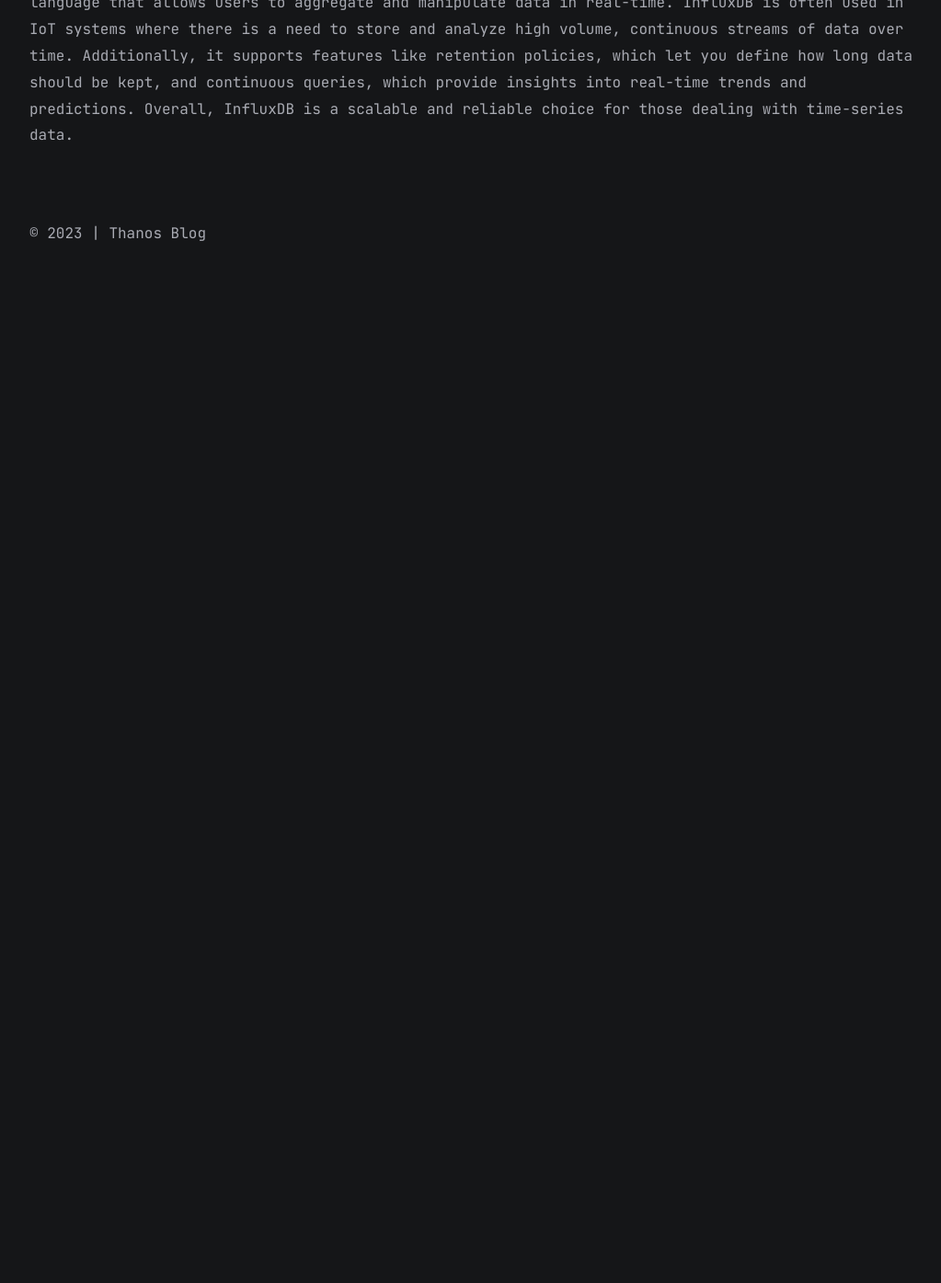
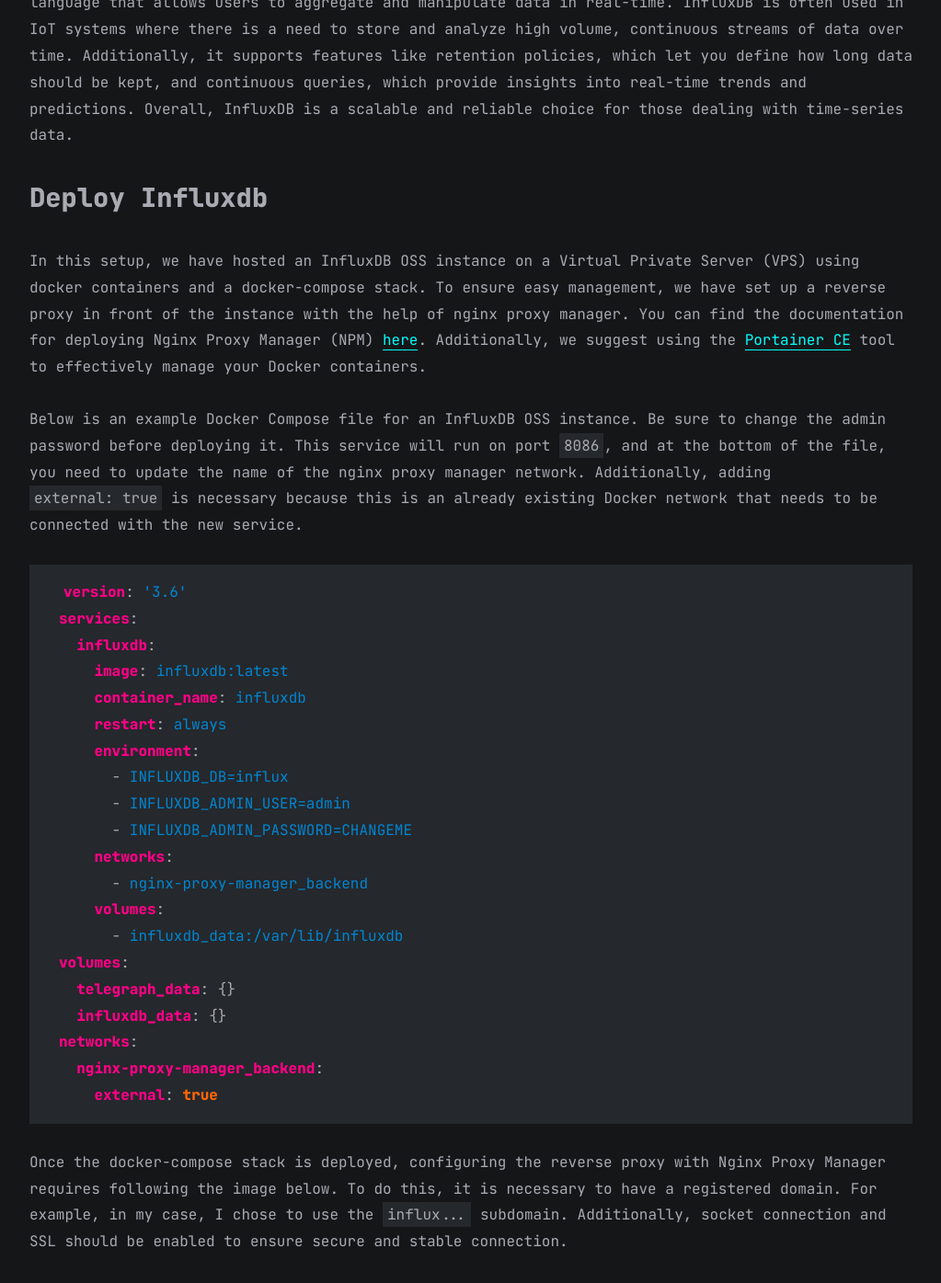
Before and after one commit to sharadcodes/jekyll-theme-serial-programmer, a Jekyll site: the page built from all_collections/_posts/2023-03-22-influxdb-haos-replicate-data.md, in a window 1280 px wide and 1400 px high, scrolled down 1196 px. Shown: the top 1395 px of the window at 92% size, without its empty margins (128-1151 px from the left). Built offline with Jekyll 4.4.1, drawn with Linux system fonts in a browser that asks for light colours; comment, search, counter and statistics services are not loaded; before the commit the page ends 1530 px from its top, so only the background shows below that.

Commit message:
Add: some content in "Run Home Assistant with influxdb and replication" article

````diff
--- a/all_collections/_posts/2023-03-22-influxdb-haos-replicate-data.md
+++ b/all_collections/_posts/2023-03-22-influxdb-haos-replicate-data.md
@@ -14,3 +14,36 @@ As the world becomes increasingly connected through IoT, the need for reliable d
 Home Assistant is an open-source home automation platform that allows users to connect and control a wide range of smart devices from various manufacturers. It enables users to set up automated routines, control their devices through voice assistants like Amazon Alexa or Google Assistant, and access the platform via a web interface or mobile app. Home Assistant also offers advanced features such as data scraping, machine learning, and custom integrations with third-party services. Overall, it is a powerful tool that allows users to create a personalized and integrated smart home experience.
 
 InfluxDB is a popular open-source time-series database designed for storing and querying large amounts of timestamped data such as metrics, events, and IoT sensor data. It has a powerful query language that allows users to aggregate and manipulate data in real-time. InfluxDB is often used in IoT systems where there is a need to store and analyze high volume, continuous streams of data over time. Additionally, it supports features like retention policies, which let you define how long data should be kept, and continuous queries, which provide insights into real-time trends and predictions. Overall, InfluxDB is a scalable and reliable choice for those dealing with time-series data.
+
+## Deploy Influxdb
+
+In this setup, we have hosted an InfluxDB OSS instance on a Virtual Private Server (VPS) using docker containers and a docker-compose stack. To ensure easy management, we have set up a reverse proxy in front of the instance with the help of nginx proxy manager. You can find the documentation for deploying Nginx Proxy Manager (NPM) [here](https://nginxproxymanager.com/). Additionally, we suggest using the [Portainer CE](https://docs.portainer.io/) tool to effectively manage your Docker containers.
+
+Below is an example Docker Compose file for an InfluxDB OSS instance. Be sure to change the admin password before deploying it. This service will run on port `8086`, and at the bottom of the file, you need to update the name of the nginx proxy manager network. Additionally, adding `external: true` is necessary because this is an already existing Docker network that needs to be connected with the new service.
+
+```yaml
+version: '3.6'
+services:
+  influxdb:
+    image: influxdb:latest
+    container_name: influxdb
+    restart: always
+    environment:
+      - INFLUXDB_DB=influx
+      - INFLUXDB_ADMIN_USER=admin
+      - INFLUXDB_ADMIN_PASSWORD=CHANGEME
+    networks:
+      - nginx-proxy-manager_backend
+    volumes:
+      - influxdb_data:/var/lib/influxdb
+volumes:
+  telegraph_data: {}
+  influxdb_data: {}
+networks:
+  nginx-proxy-manager_backend:
+    external: true
+```
+
+Once the docker-compose stack is deployed, configuring the reverse proxy with Nginx Proxy Manager requires following the image below. To do this, it is necessary to have a registered domain. For example, in my case, I chose to use the `influx...` subdomain. Additionally, socket connection and SSL should be enabled to ensure secure and stable connection.
+
+![NPM image](/assets/images/2023-03-22-influxdb-haos-replicate-data/influx_NPM.png)
````
Also changed, not shown: assets/images/2023-03-22-influxdb-haos-replicate-data/influx_NPM.png (added).
